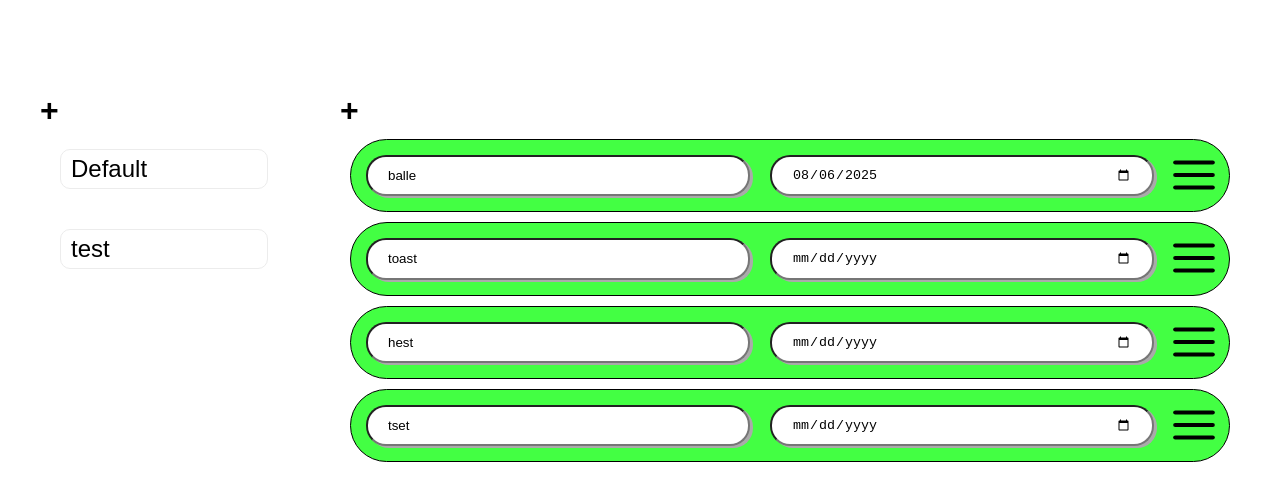
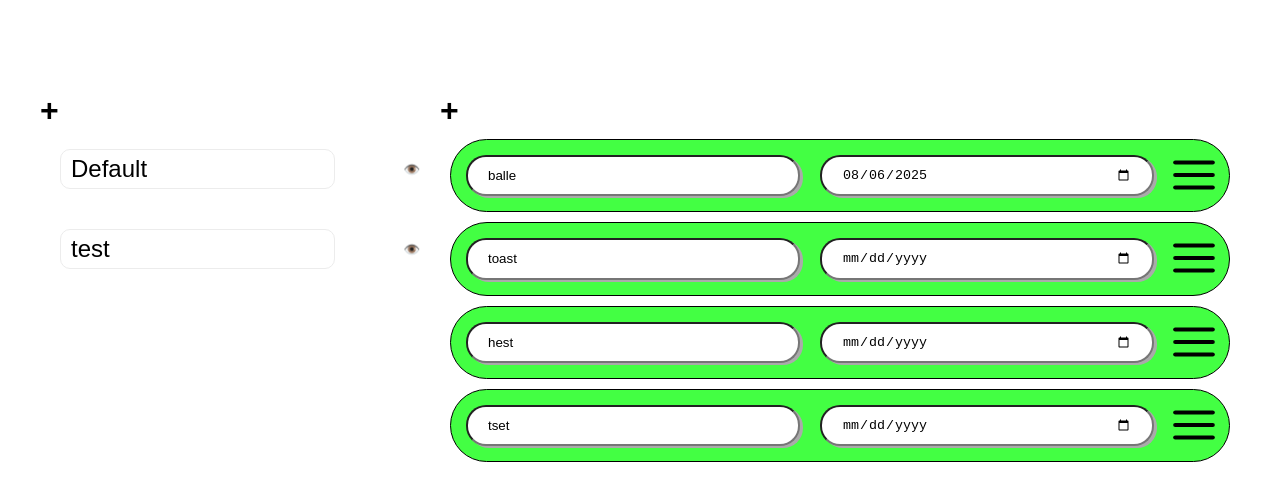
Before and after one commit to boolsen/toDo, a website built with webpack: page src/index.html in a window 1280 px wide. Shown: the part 98-598 px from the top of the page. Built offline with nearby package versions, Linux system fonts and the light colour scheme.

Commit message:
added button to view selected list -> sets active list to chosen list, draws active list

```diff
--- a/src/Controller.js
+++ b/src/Controller.js
@@ -192,7 +192,21 @@ class Controller {
             this.validateListName(inputEle,list);
         });
         listElement.append(inputEle);
+        const viewListBtn = document.createElement('button');
+        viewListBtn.classList.add('view-list-button');
+        viewListBtn.innerText = '👁️';
+        viewListBtn.onclick = () => {
+            this.viewList(list);
+        }
+        listElement.append(viewListBtn);
+
+
         return listElement;
+    }
+
+    viewList(list){
+        this.activeList = list;
+        this.drawActiveList();
     }
 
     changePriority(item, priority) {
@@ -288,6 +302,12 @@ class Controller {
             checkListElement.append(newCheckListItemEle);
             const newInput = newCheckListItemEle.querySelector('input');
             newInput.focus();
+            newInput.addEventListener('blur',()=>{
+                if (!newInput.value){
+                    item.removeCheckListItem(newCheckListItem);
+                    newCheckListItemEle.remove();
+                }
+            });
         }
         checkListElement.append(addButton);
         for (const checkListItem of item.checkList) {
--- a/src/style.css
+++ b/src/style.css
@@ -25,7 +25,7 @@ li {
 
 .main {
     display: grid;
-    grid-template-columns: 1fr 3fr;
+    grid-template-columns: 1fr 2fr;
     grid-template-rows: 150px 1fr;
     padding: 5svh;
 }
@@ -52,6 +52,17 @@ li {
 @keyframes blink-red-border {
   0%, 100% { border-color: red; }
   50% { border-color: transparent; }
+}
+
+.list-element{
+    display: grid;
+    grid-template-columns: 1fr auto;
+}
+
+.view-list-button{
+    background: none;
+    border: none;
+    color: red;
 }
 
 .empty-title-error{
```
